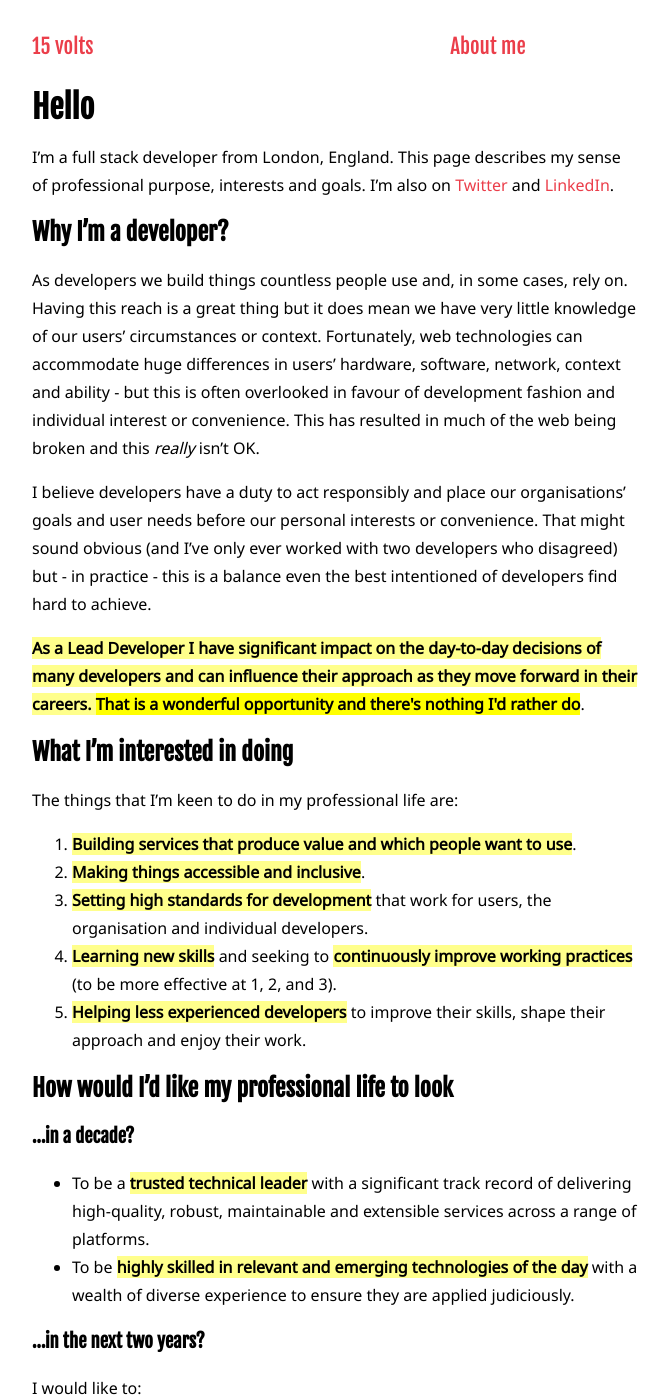
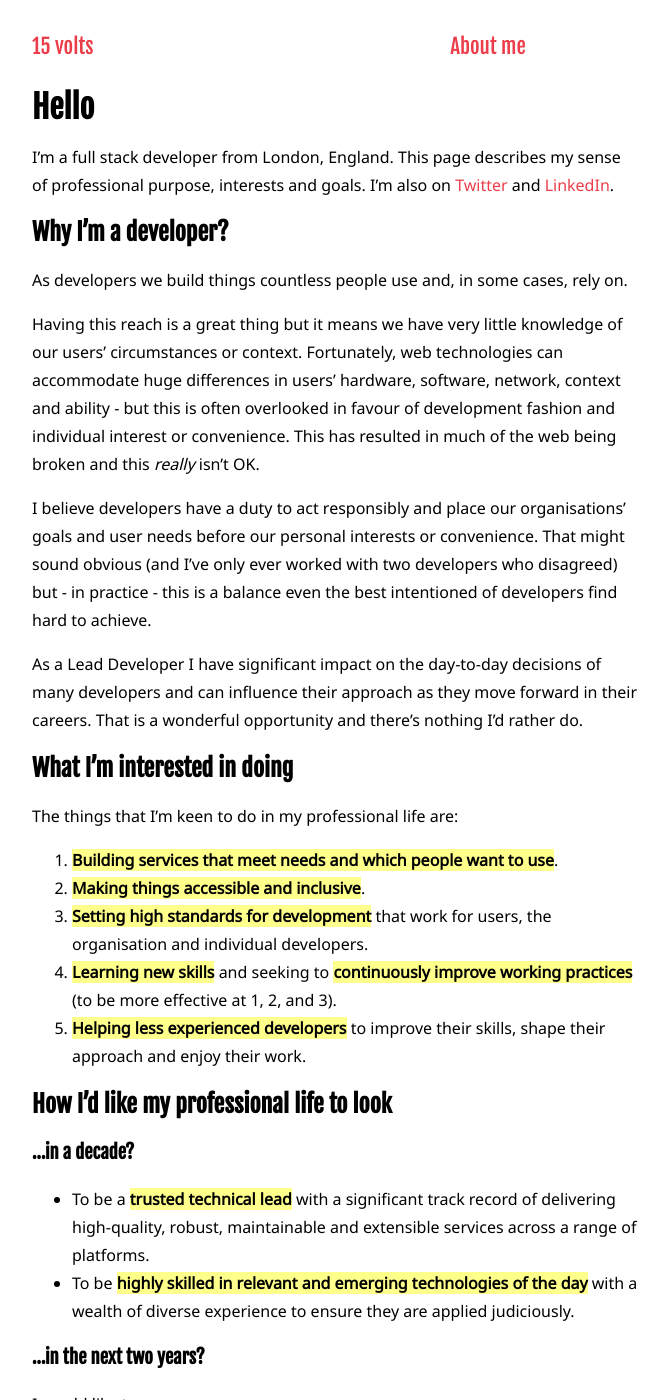
Before and after one commit to gtvj/gtvj.github.io, a Jekyll site: the page built from about.md, in a window 1280 px wide and 1400 px high. Shown: the whole window, without its empty margins (304-973 px from the left). Built offline with Jekyll 4.4.1, drawn with Linux system fonts in a browser that asks for light colours.

Commit message:
Update about page

```diff
--- a/about.md
+++ b/about.md
@@ -10,27 +10,29 @@ I'm a full stack developer from London, England. This page describes my sense of
 
 ## Why I'm a developer?
 
-As developers we build things countless people use and, in some cases, rely on. Having this reach is a great thing but it does mean we have very little knowledge of our users' circumstances or context. Fortunately, web technologies can accommodate huge differences in users' hardware, software, network, context and ability - but this is often overlooked in favour of development fashion and individual interest or convenience. This has resulted in much of the web being broken and this _really_ isn't OK.
+As developers we build things countless people use and, in some cases, rely on.
+
+Having this reach is a great thing but it means we have very little knowledge of our users' circumstances or context. Fortunately, web technologies can accommodate huge differences in users' hardware, software, network, context and ability - but this is often overlooked in favour of development fashion and individual interest or convenience. This has resulted in much of the web being broken and this _really_ isn't OK.
 
 I believe developers have a duty to act responsibly and place our organisations' goals and user needs before our personal interests or convenience. That might sound obvious (and I've only ever worked with two developers who disagreed) but - in practice - this is a balance even the best intentioned of developers find hard to achieve.
 
-**As a Lead Developer I have significant impact on the day-to-day decisions of many  developers and  can influence their approach as they move forward in their careers. <mark>That is a wonderful opportunity and there's nothing I'd rather do</mark>**.
+As a Lead Developer I have significant impact on the day-to-day decisions of many  developers and  can influence their approach as they move forward in their careers. That is a wonderful opportunity and there's nothing I'd rather do.
 
 ## What I'm interested in doing
 
 The things that I'm keen to do in my professional life are:
 
-1. **Building services that produce value and which people want to use**.
+1. **Building services that meet needs and which people want to use**.
 2. **Making things accessible and inclusive**.
 3. **Setting high standards for development** that work for users, the organisation and individual developers.
 4. **Learning new skills** and seeking to **continuously improve working practices** (to be more effective at 1, 2, and 3).
 5. **Helping less experienced developers** to improve their skills, shape their approach and enjoy their work.
 
 
-## How would I'd like my professional life to look
+## How I'd like my professional life to look
 
 ### ...in a decade?
-* To be a **trusted technical leader** with a significant track record of delivering high-quality, robust, maintainable and extensible services across a range of platforms.
+* To be a **trusted technical lead** with a significant track record of delivering high-quality, robust, maintainable and extensible services across a range of platforms.
 * To be **highly skilled in relevant and emerging technologies of the day** with a wealth of diverse experience to ensure they are applied judiciously.
 
 ### ...in the next two years?
```
